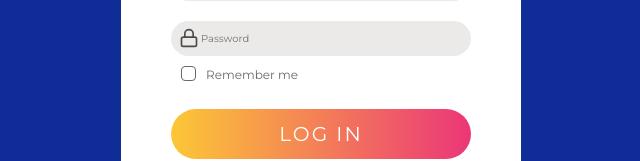
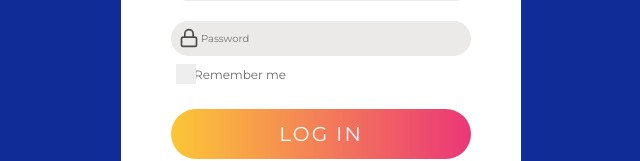
Before and after one commit to iEerii/records-app, a React (Vite) app: page / in a window 1280 px wide. Shown: the part 264-425 px from the top of the page, without its empty margins (319-959 px from the left). Built offline with nearby package versions, Linux system fonts and the light colour scheme; the HTML template or start-up script is replaced by a standard one.

Commit message:
custom checkbox container

```diff
--- a/src/components/Form.tsx
+++ b/src/components/Form.tsx
@@ -24,8 +24,9 @@ const Form = () => {
                 </DivRelative>
             </InputWrapper>
 
-            <LabelWrapper htmlFor="remember">
+            <LabelWrapper htmlFor="remember" className="label-container">
                 <input id="remember" type="checkbox"/>
+                <span className="checkmark"></span>
                 Remember me
             </LabelWrapper>
 
@@ -82,35 +83,63 @@ const Input = styled.input`
 `
 const LabelWrapper = styled.label`
     color: #6c6969;
-    display: flex;
+    cursor: pointer;
+    display: block;
     font-size: 1.2rem;
-    gap: 1rem;
     margin: 1rem 1rem 2.5rem;
+    position: relative;
+    user-select: none;
+    &:hover {
 
-    input[type='checkbox'] {
-        appearance: none;
-        width: 1.5rem;
-        height: 1.5rem;
-        border: .1rem solid #6c6969;
-        border-radius: .4rem;
-        background-color: white;
+    }
+
+    &input[type='checkbox'] {
+        //Hide the browser's default checkbox
         cursor: pointer;
-        position: relative;
+        height: 0;
+        opacity: 0;
+        position: absolute;
+        width: 0;
+    }
 
-        &:checked {
-            background-color: #f7c25e;
-            border: .1rem #f7c25e;
-        }
+    // Create a custom checkbox
+    & .checkmark {
+        background-color: #eeeeee;
+        position: absolute;
+        top: -.2rem;
+        left: -.5rem;
+        height: 2rem;
+        width: 2rem;
+    }
 
-        &:checked::after {
-            content: '✓'; /* Palomita */
-            color: #ffffff; /* Color de la palomita */
-            font-size: 1rem;
-            position: absolute;
-            top: 50%;
-            left: 50%;
-            transform: translate(-50%, -50%);
-        }
+    &.label-container:hover input ~ .checkmark{
+        background-color: #cccccc;
+    }
+
+    &.label-container input:checked ~ .checkmark {
+        background-color: #f7c25e;
+    }
+
+    & .checkmark:after {
+        content: "";
+        position: absolute;
+        display: none;
+    }
+
+    &.label-container input:checked ~ .checkmark:after {
+        display: block;
+    }
+
+    &.label-container .checkmark:after {
+        left: .8rem;
+        top: .4rem;
+        width: 5px;
+        height: 10px;
+        border: solid white;
+        border-width: 0 3px 3px 0;
+        -webkit-transform: rotate(45deg);
+        -ms-transform: rotate(45deg);
+        transform: rotate(45deg);
     }
 `
 
```
